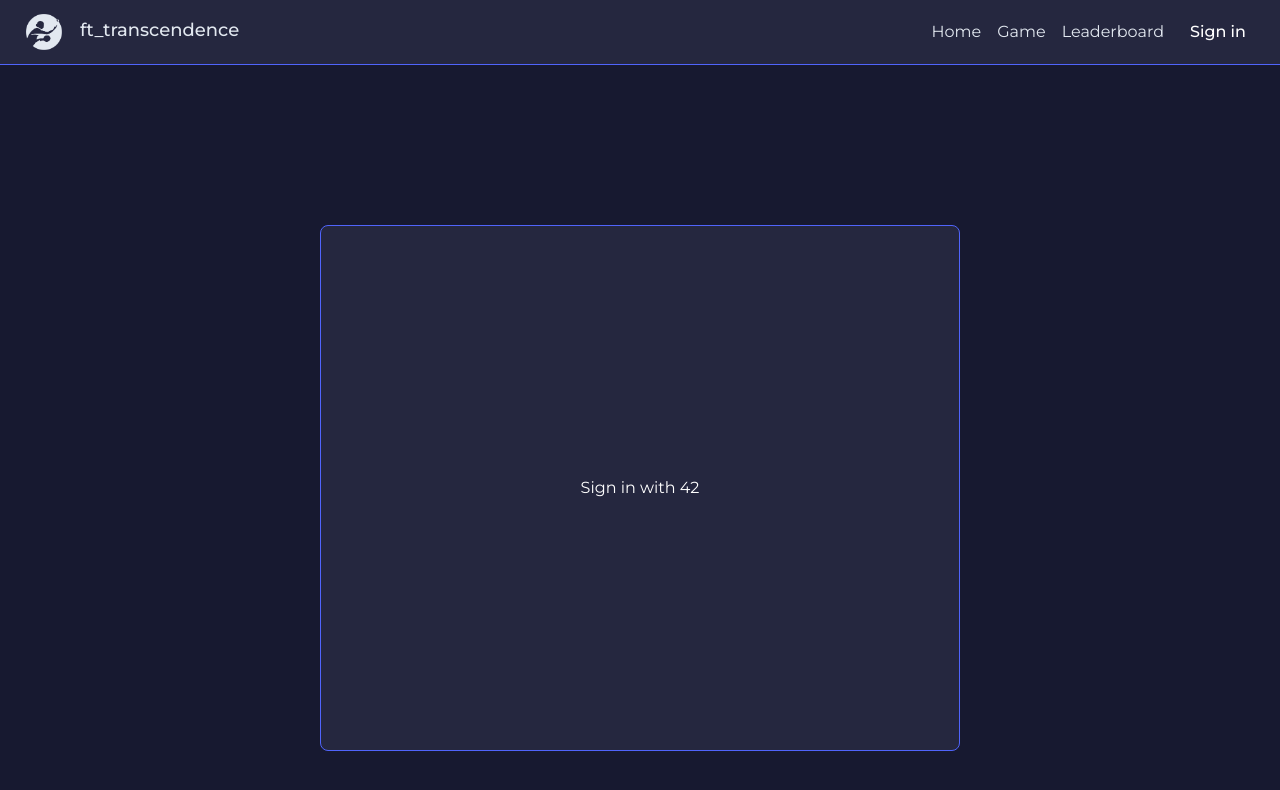
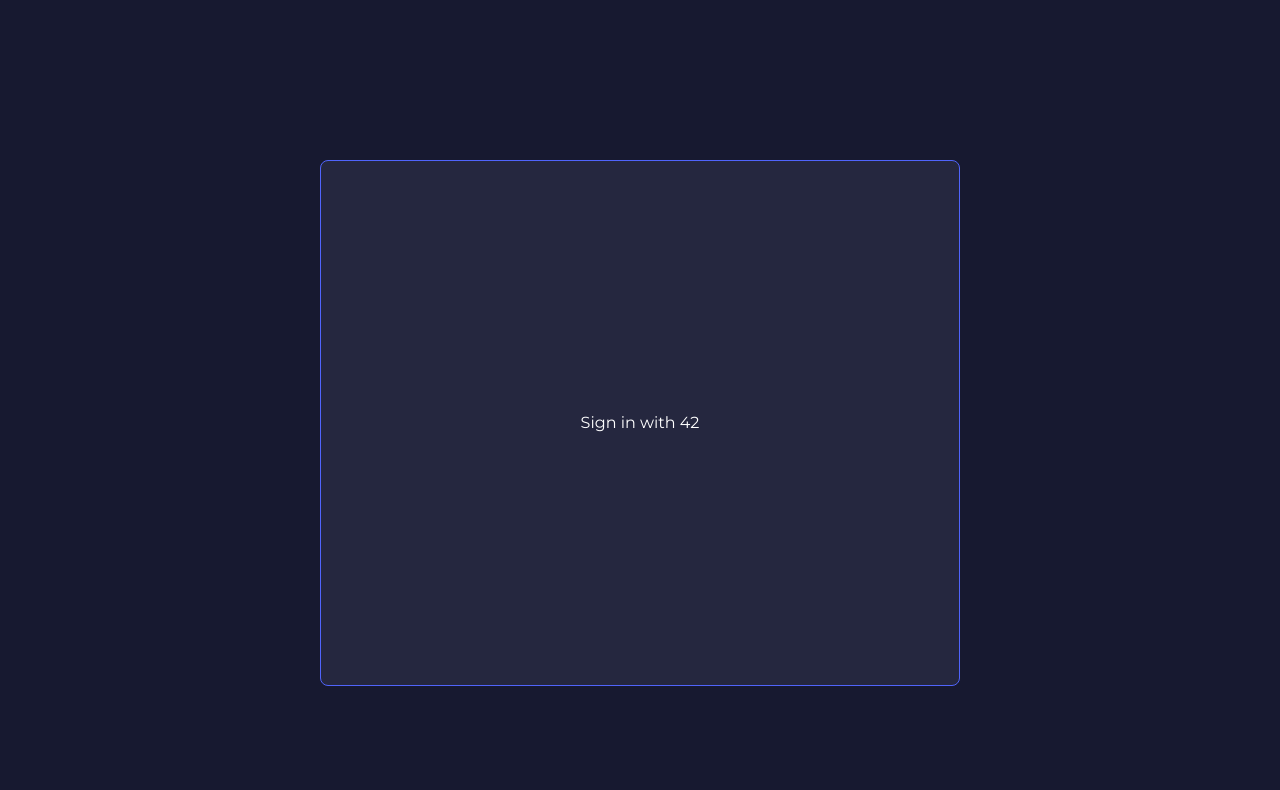
Before and after one commit to fluchtens/42-ft_transcendence, a React (Vite) app in the folder frontend/: page /login in a window 1280 px wide. Shown: the top 790 px of the page. Built offline with nearby package versions, Linux system fonts and the light colour scheme.

Commit message:
add login page check to layout

```diff
--- a/frontend/src/components/Layout/Layout.tsx
+++ b/frontend/src/components/Layout/Layout.tsx
@@ -9,9 +9,9 @@
 
   return (
     <>
-      <Header />
+      {pathname !== "/login" && <Header />}
       {pathname === "/" ? <Home /> : <Outlet />}
-      <Footer />
+      {pathname !== "/login" && <Footer />}
     </>
   )
 }
```
